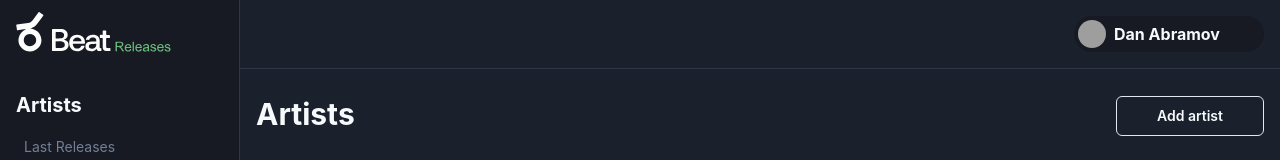
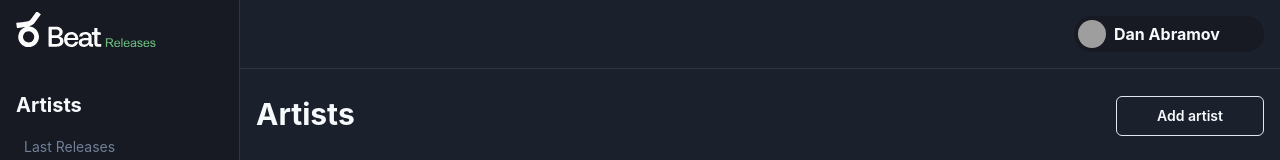
Before and after one commit to MatiasMonasterio/beatport-releases, a React (Vite) app: page / in a window 1280 px wide. Shown: the top 160 px of the page. Built offline with nearby package versions, Linux system fonts and the light colour scheme; no server answers; grey boxes are pictures that could not be loaded.

Commit message:
fix: 🐛 use public folder to images

```diff
--- a/src/components/Sidebar/Sidebar.tsx
+++ b/src/components/Sidebar/Sidebar.tsx
@@ -5,13 +5,7 @@ export default function Sidebar() {
   return (
     <Container maxW="container.xl">
       <Link to="/" as={NavLink} display="inline-block" mb={6} w="100%" h="40px">
-        <Box
-          bgImage="/assets/images/logo.svg"
-          bgSize="cover"
-          bgPosition="center"
-          h="40px"
-          w="155px"
-        />
+        <Box bgImage="/images/logo.svg" bgSize="cover" bgPosition="center" h="35px" w="140px" />
         <VisuallyHidden>Beat Releases</VisuallyHidden>
       </Link>
 
```
Also changed, not shown: public/images/logo.svg (renamed from assets/images/logo.svg).
